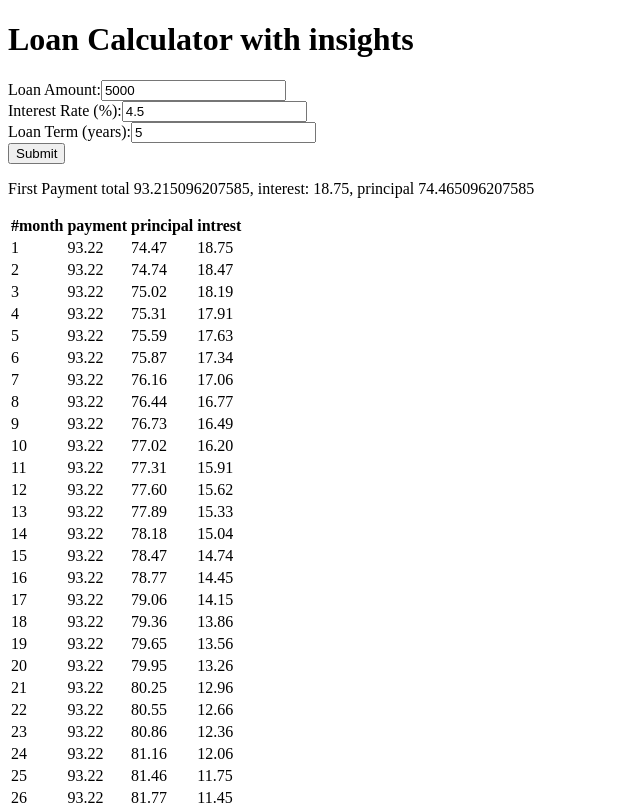
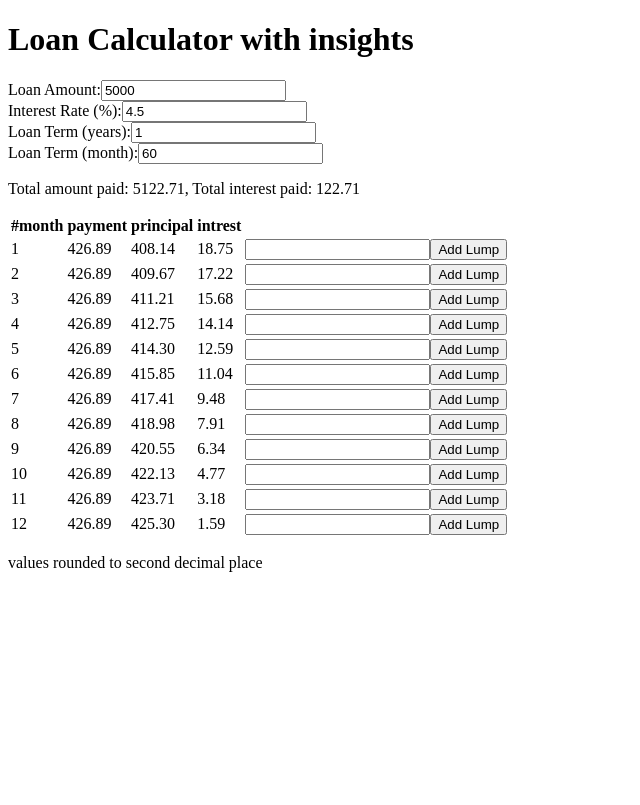
Before and after one commit to sanvirk99/loan-app, a React (Vite) app: page / in a window 1280 px wide. Shown: the top 805 px of the page, without its empty margins (0-640 px from the left). Built offline with nearby package versions, Linux system fonts and the light colour scheme.

Commit message:
adding lump payments updating effected components accordingly
current error the lump history does not know when the terms of loan change'

```diff
--- a/src/App.jsx
+++ b/src/App.jsx
@@ -1,13 +1,13 @@
 import { useEffect, useState } from 'react'
 
-// Function to calculate monthly payment
+
 function calculateMonthlyPayment(principal, annualInterestRate, loanTermYears) {
   loanTermYears=Math.floor(loanTermYears);
   const monthlyInterestRate = (annualInterestRate/100) / 12 ;
   const numberOfPayments = loanTermYears * 12;
 
   const monthlyPayment = principal * monthlyInterestRate / (1 - Math.pow(1 + monthlyInterestRate, -numberOfPayments));
-  return monthlyPayment; // Return monthly payment rounded to 2 decimal places
+  return monthlyPayment;
 }
 
 function currentMonthPayment(principal,annualInterestRate,months){
@@ -16,7 +16,7 @@ function currentMonthPayment(principal,annualInterestRate,months){
   const numberOfPayments = months;
 
   const monthlyPayment = principal * monthlyInterestRate / (1 - Math.pow(1 + monthlyInterestRate, -numberOfPayments));
-  return monthlyPayment; // Return monthly payment rounded to 2 decimal places
+  return monthlyPayment;
 
 
 }
@@ -27,19 +27,167 @@ function calculateInterestForMonth(remainingPrincipal, annualInterestRate) {
 
   const interestPayment = remainingPrincipal * monthlyInterestRate;
 
-  return interestPayment; // Return interest payment rounded to 2 decimal places
+  return interestPayment;
 }
+
+
 
 function calculatePrincipal(total,interest){
 
   return (total-interest);
 }
 
+
+
+function arrayFactory(principal, annualInterestRate, loanTermYears){
+  loanTermYears=Math.floor(loanTermYears)
+  let months=loanTermYears*12;
+  let arr=[];
+  let payment=currentMonthPayment(principal,annualInterestRate,months)
+  let total_interest=0;
+  for(let i=0;i<months;i++){
+
+    if(payment>principal){
+      console.log(principal);
+      payment=currentMonthPayment(principal,annualInterestRate,months-i)
+      console.log(payment);
+    }
+    let interest=calculateInterestForMonth(principal,annualInterestRate)
+    let towardsPrincipal=payment-interest;
+    total_interest+=interest;
+    principal=principal-towardsPrincipal;
+    arr.push(new monthlyPayment(payment,towardsPrincipal,interest,(i+1),principal,total_interest))
+
+  }
+
+  return arr;
+}
+function monthlyPayment(payment,principal,interest,month,loan_balance,interest_paid) {
+
+  this.month= month;
+  this.payment = payment;
+  this.principal = principal;
+  this.interest = interest;
+  this.loan_balance=loan_balance;
+  this.interest_paid=interest_paid
+}
+
+
+//check boundries
+function lumpArrayFactory(arr,month,lump,interestRate){
+
+  //copy the array < then the month , update amounts
+  const sliceArr=arr.slice(0,month-1).map(item => {
+    return{...item}
+  })
+  console.log('lump factory')
+  console.log(arr);
+  console.log(month)
+  console.log(sliceArr)
+  console.log(sliceArr[sliceArr.length-1].loan_balance)
+
+  //create the new payment and adjust the balacne for the nth month
+  //create the next based on the this month unitil balacne 0
+
+  const lastItem = arr[sliceArr.length];
+  let newTranscation = new monthlyPayment(lastItem.payment + Number(lump), lastItem.principal + Number(lump), lastItem.interest, lastItem.month, lastItem.loan_balance - lump, lastItem.total_interest);
+  sliceArr.push(newTranscation);
+
+  let payment=lastItem.payment; //keeping same payment
+
+  while(sliceArr[sliceArr.length-1].loan_balance>0){
+
+    let last=sliceArr[sliceArr.length-1];
+    let monthLeft=arr.length-last.month;
+    if(payment>last.loan_balance){
+      console.log(last.loan_balancel);
+      payment=currentMonthPayment(last.loan_balance,interestRate,1)
+      console.log(payment);
+    }
+    let interest=calculateInterestForMonth(last.loan_balance,interestRate);
+    let paidToPrincipal=payment-interest;
+    newTranscation=new monthlyPayment(payment,paidToPrincipal,interest,last.month+1,last.loan_balance-paidToPrincipal,last.total_interest+interest);
+    sliceArr.push(newTranscation);
+
+
+
+  }
+
+  console.log(sliceArr)
+  return sliceArr
+
+
+}
+
+
 const List = (props) => {
   const payments = props.payments;
-  console.log(payments)
+  const setPayments=props.setPayments;
+  const interestRate=props.interestRate;
+  const [lumps,setLumps]=useState([]); // this is for the history aspect
+  const [input,setInputs]=useState([]);
+
+  useEffect(()=>{
+
+    //if payments change then input must be cleared and new index must be genereated
+    let temp=payments.map(payment => {
+      return 0
+    })
+
+    setInputs(temp)
+
+  },[payments])
+
+
+  const addLump=(month,payment,event)=>{
+    console.log(month)
+    console.log(payment)
+    console.log(input[month-1])
+    let lumpPayment=input[month-1]
+
+    let tempLumps=[...lumps]
+    let prevlump=tempLumps.find(lump => {return lump.month===month})
+
+    if(prevlump){
+      prevlump.amount+=Number(lumpPayment)
+    }else{
+      let lumpAddition = {
+        month: month,
+        amount: Number(lumpPayment),
+      }
+      tempLumps.push(lumpAddition)
+    }
+
+    let temp=lumpArrayFactory( payments.map(item=>{
+      return {...item}
+    }),month,lumpPayment,interestRate)
+    //i need to add the lump sum payment update the priciple at that point and update the values after that month
+    setPayments(temp)
+    setLumps(tempLumps)
+  }
+
+  const handelInput=(month,event)=>{
+    let temp=[...input]
+    temp[month-1]=event.target.value;
+    setInputs(temp)
+
+  }
+
   return (<>
-
+    <div>
+      {lumps.length > 0 && (
+        <>
+          <p>Lump payments added</p>
+          <ul>
+            {lumps.map(payment => {
+              return <li key={payment.month}>{`${payment.amount} $ added to month ${payment.month}`}</li>
+            })
+            }
+          </ul>
+        </>
+      )
+      }
+    </div>
     <table>
       <thead>
         <tr>
@@ -54,8 +202,16 @@ const List = (props) => {
           <tr key={item.month}>
             <td>{item.month}</td>
             <td>{(item.payment).toFixed(2)}</td>
-            <td>{(item.principal.toFixed(2))}</td>
+            <td>{(item.principal).toFixed(2)}</td>
             <td>{(item.interest).toFixed(2)}</td>
+            <td><input
+              type='number'
+              value={input[item.month-1]||''}
+              onChange={(event)=>handelInput(item.month,event)}
+              >
+            </input>
+            <button onClick={(event) => addLump(item.month,item.payment,event)}>Add Lump</button>
+            </td>
           </tr>
         ))}
       </tbody>
@@ -65,38 +221,14 @@ const List = (props) => {
   </>)
 }
 
-function monthlyPayment(payment,principal,interest,month) {
 
-  this.month= month;
-  this.payment = payment;
-  this.principal = principal;
-  this.interest = interest;
-}
-
-function arrayFactory(principal, annualInterestRate, loanTermYears){
-  loanTermYears=Math.floor(loanTermYears)
-  let months=loanTermYears*12;
-  let arr=[];
-  let payment=currentMonthPayment(principal,annualInterestRate,months)
-  for(let i=0;i<months;i++){
-
-    if(payment>principal){
-      payment=currentMonthPayment(principal,annualInterestRate,months-i)
-    }
-    let interest=calculateInterestForMonth(principal,annualInterestRate)
-    let towardsPrincipal=payment-interest
-    arr.push(new monthlyPayment(payment,towardsPrincipal,interest,(i+1)))
-    principal=principal-towardsPrincipal;
-  }
-
-  return arr;
-}
 
 const Calculator= (props) =>{
 
   const [loanAmount, setLoanAmount] = useState(5000);
   const [interestRate, setInterestRate] = useState(4.5);
-  const [loanTerm, setLoanTerm] = useState(5);
+  const [loanTerm, setLoanTerm] = useState(1);
+  const [loanTermMonth,setLoanTermMonth]= useState(60)
   const [info, setInfo] =useState('enter loan information')
   const [payments,setPayments]=useState([])
 
@@ -110,10 +242,27 @@ const Calculator= (props) =>{
       let arr=arrayFactory(loanAmount,interestRate,loanTerm)
       setPayments(arr)
 
-      setInfo(`First Payment total ${monthlyPayment}, interest: ${interest}, principal ${principal}`)
     }
 
+
+
   },[loanAmount,interestRate,loanTerm])
+
+  useEffect(()=>{ //if payments is updated then this triggerent to recalculate
+
+    let summary={
+      total_amount: 0,
+      total_interest: 0
+    }
+
+    payments.reduce((sum,transcation)=>{
+      sum.total_amount+=transcation.payment;
+      sum.total_interest+=transcation.interest;
+      return sum;
+    },summary)
+
+    setInfo(`Total amount paid: ${(summary.total_amount).toFixed(2)}, Total interest paid: ${(summary.total_interest).toFixed(2)}`)
+  },[payments])
 
   const handleLoanAmountChange = (event) => {
     setLoanAmount(event.target.value);
@@ -166,10 +315,18 @@ const Calculator= (props) =>{
           required
         />
       </div>
-      <button type="submit">Submit</button>
+      <div>
+        <label>Loan Term (month):</label>
+        <input
+          type="number"
+          value={loanTermMonth}
+          onChange={handleLoanTermChange}
+          required
+        />
+      </div>
     </form>
     <p>{info}</p>
-    <List payments={payments}></List>
+    <List payments={payments} setPayments={setPayments} interestRate={interestRate} loanTerm={loanTerm}></List>
     <p>values rounded to second decimal place</p>
     </div>
 
```
Also changed, not shown: src/Calculator.jsx (added).
